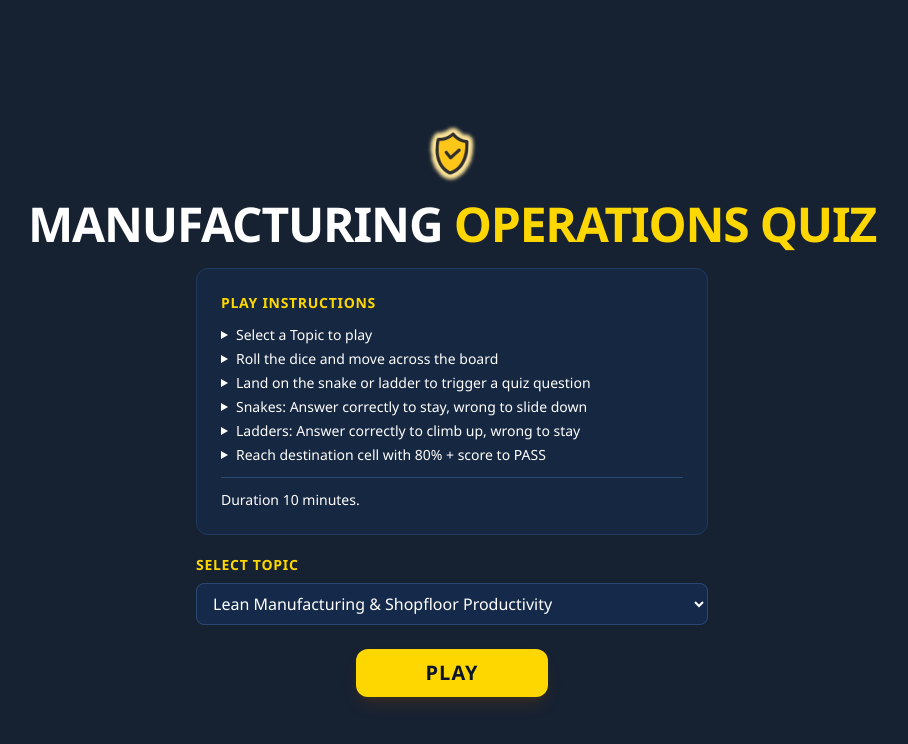
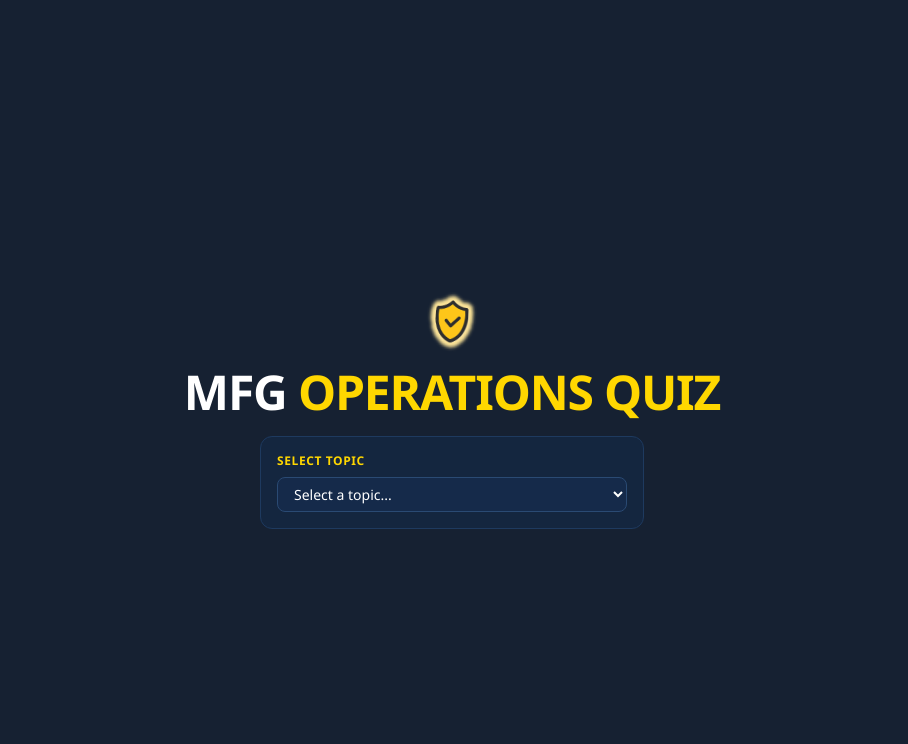
Before and after one commit to Prabhushapure/mfg-ops-quiz, a React (Vite) app: page / in a window 1280 px wide. Shown: the top 744 px of the page, without its empty margins (188-1096 px from the left). Built offline with nearby package versions, Linux system fonts and the light colour scheme.

Commit message:
select topic style update

```diff
--- a/index.html
+++ b/index.html
@@ -8,7 +8,7 @@
       name="description"
       content="A gamified Snakes & Ladders quiz on manufacturing operations for industrial workers."
     />
-    <title>Manufacturing Operations Quiz</title>
+    <title>MFG Operations Quiz</title>
   </head>
   <body>
     <div id="root"></div>
--- a/src/App.tsx
+++ b/src/App.tsx
@@ -96,7 +96,9 @@ export default function App() {
   const timer = useTimer();
   const dice = useDice();
   const urlTopic = useMemo(() => parseTopicFromUrlParam(topicParam), [topicParam]);
-  const selectedTopicLabel = TOPIC_KEY_TO_LABEL[selectedTopic];
+  const selectedTopicLabel = selectedTopic
+    ? TOPIC_KEY_TO_LABEL[selectedTopic]
+    : "";
 
   useEffect(() => {
     if (urlTopic) {
@@ -137,6 +139,7 @@ export default function App() {
   }, [showSplash]);
 
   const onStartGame = useCallback(() => {
+    if (!selectedTopic) return;
     startGame(selectedTopic);
     timer.start();
   }, [startGame, selectedTopic, timer]);
--- a/src/components/GameTitle.tsx
+++ b/src/components/GameTitle.tsx
@@ -7,7 +7,7 @@ export default function GameTitle({ className = "" }: GameTitleProps) {
     <h1
       className={`font-heading text-4xl sm:text-5xl font-semibold text-white tracking-tight text-center whitespace-nowrap ${className}`}
     >
-      MANUFACTURING <span className="text-safety-yellow">OPERATIONS QUIZ</span>
+      MFG <span className="text-safety-yellow">OPERATIONS QUIZ</span>
     </h1>
   );
 }
--- a/src/components/StartScreen.tsx
+++ b/src/components/StartScreen.tsx
@@ -1,14 +1,38 @@
+import { useState } from "react";
 import { motion } from "framer-motion";
 import GameTitle from "@/components/GameTitle";
 import type { GameTopic } from "@/hooks/useGameState";
 import { assetUrl } from "@/lib/assets";
 
 interface StartScreenProps {
-  selectedTopic: GameTopic;
+  selectedTopic: GameTopic | null;
   onTopicChange: (topic: GameTopic) => void;
   onStart: () => void;
   disableTopicSelection?: boolean;
 }
+
+const TOPIC_OPTIONS: { value: GameTopic; label: string }[] = [
+  {
+    value: "lean-manufacturing-shopfloor-productivity",
+    label: "Lean Manufacturing & Shopfloor Productivity",
+  },
+  {
+    value: "machine-operations-maintenance-awareness",
+    label: "Machine Operations & Maintenance Awareness",
+  },
+  {
+    value: "production-operations-materials-flow",
+    label: "Production Operations & Materials Flow",
+  },
+  {
+    value: "quality-control-defect-prevention",
+    label: "Quality Control & Defect Prevention",
+  },
+  {
+    value: "shopfloor-safety-industrial-ehs",
+    label: "Shopfloor Safety & Industrial EHS",
+  },
+];
 
 export default function StartScreen({
   selectedTopic,
@@ -16,6 +40,24 @@ export default function StartScreen({
   onStart,
   disableTopicSelection = false,
 }: StartScreenProps) {
+  const [isFlipped, setIsFlipped] = useState(disableTopicSelection);
+
+  const handleChangeTopic = () => {
+    if (disableTopicSelection) return;
+    setIsFlipped(false);
+  };
+
+  const selectedTopicLabel = TOPIC_OPTIONS.find(
+    (option) => option.value === selectedTopic
+  )?.label;
+
+  const handleTopicChange = (e: React.ChangeEvent<HTMLSelectElement>) => {
+    const value = e.target.value as GameTopic;
+    if (!value) return;
+    onTopicChange(value);
+    setIsFlipped(true);
+  };
+
   return (
     <motion.div
       initial={{ opacity: 0 }}
@@ -29,7 +71,13 @@ export default function StartScreen({
           transition={{ duration: 2, repeat: Infinity, ease: "easeInOut" }}
           className="mb-0 leading-none"
         >
-          <img src={assetUrl("logo.png")} alt="Shield logo" width={88} height={88} className="mx-auto h-20 w-20 sm:h-24 sm:w-24" />
+          <img
+            src={assetUrl("logo.png")}
+            alt="Shield logo"
+            width={88}
+            height={88}
+            className="mx-auto h-20 w-20 sm:h-24 sm:w-24"
+          />
         </motion.div>
 
         <GameTitle className="mb-5" />
@@ -38,17 +86,57 @@ export default function StartScreen({
           initial={{ scale: 0.8, opacity: 0 }}
           animate={{ scale: 1, opacity: 1 }}
           transition={{ type: "spring", stiffness: 200, damping: 20 }}
-          className="mx-auto w-full max-w-lg"
+          className="mx-auto w-full max-w-md"
+          style={{ perspective: 1200 }}
         >
-        <div className="bg-navy-800/60 rounded-xl p-5 sm:p-6 mb-5 text-left border border-navy-700">
+          <motion.div
+            className="relative w-full"
+            style={{ transformStyle: "preserve-3d" }}
+            animate={{ rotateY: isFlipped ? 180 : 0 }}
+            transition={{ duration: 0.65, ease: [0.4, 0, 0.2, 1] }}
+          >
+            {/* Front — Select Topic */}
+            <div
+              className={`w-full max-w-sm mx-auto bg-navy-800/60 rounded-xl p-4 text-left border border-navy-700 ${
+                isFlipped ? "absolute inset-x-0 top-0" : "relative"
+              }`}
+              style={{ backfaceVisibility: "hidden" }}
+            >
+              <h2 className="font-heading font-bold text-safety-yellow text-xs uppercase tracking-wider mb-2">
+                Select Topic
+              </h2>
+              <select
+                id="topic-select"
+                value={selectedTopic ?? ""}
+                onChange={handleTopicChange}
+                disabled={disableTopicSelection}
+                className="w-full rounded-lg bg-navy-800 border border-navy-600 text-white text-sm px-3 py-1.5 outline-none focus:ring-2 focus:ring-safety-yellow disabled:opacity-60 disabled:cursor-not-allowed"
+              >
+                <option value="" disabled>
+                  Select a topic...
+                </option>
+                {TOPIC_OPTIONS.map((option) => (
+                  <option key={option.value} value={option.value}>
+                    {option.label}
+                  </option>
+                ))}
+              </select>
+            </div>
+
+            {/* Back — Play Instructions */}
+            <div
+              className={`w-full bg-navy-800/60 rounded-xl p-5 sm:p-6 text-left border border-navy-700 ${
+                isFlipped ? "relative" : "absolute inset-x-0 top-0"
+              }`}
+              style={{
+                backfaceVisibility: "hidden",
+                transform: "rotateY(180deg)",
+              }}
+            >
               <h2 className="font-heading font-bold text-safety-yellow text-sm uppercase tracking-wider mb-3">
                 Play Instructions
               </h2>
               <ul className="space-y-1 text-sm leading-5 text-white">
-            <li className="flex gap-2">
-              <span className="mt-1.5 inline-block h-0 w-0 shrink-0 border-y-[4px] border-y-transparent border-l-[7px] border-l-white" />
-              Select a Topic to play
-            </li>
                 <li className="flex gap-2">
                   <span className="mt-1.5 inline-block h-0 w-0 shrink-0 border-y-[4px] border-y-transparent border-l-[7px] border-l-white" />
                   Roll the dice and move across the board
@@ -73,50 +161,34 @@ export default function StartScreen({
               <div className="mt-3 pt-3 border-t border-navy-600 text-sm text-white">
                 Duration 10 minutes.
               </div>
+
+              {selectedTopicLabel && (
+                <div className="mt-4 text-center text-sm">
+                  <p className="text-white">{selectedTopicLabel}</p>
+                  {!disableTopicSelection && (
+                    <button
+                      type="button"
+                      onClick={handleChangeTopic}
+                      className="mt-1 text-safety-yellow hover:text-yellow-400 underline underline-offset-2 transition-colors"
+                    >
+                      Change topic
+                    </button>
+                  )}
                 </div>
-
-        <div className="mb-6 text-left">
-          <label
-            htmlFor="topic-select"
-            className="block font-heading font-bold text-safety-yellow text-sm uppercase tracking-wider mb-2"
-          >
-            Select Topic
-          </label>
-          <select
-            id="topic-select"
-            value={selectedTopic}
-            onChange={(e) => onTopicChange(e.target.value as GameTopic)}
-            disabled={disableTopicSelection}
-            className="w-full rounded-lg bg-navy-800 border border-navy-600 text-white px-3 py-2 outline-none focus:ring-2 focus:ring-safety-yellow disabled:opacity-60 disabled:cursor-not-allowed"
-          >
-            <option value="lean-manufacturing-shopfloor-productivity">
-              Lean Manufacturing & Shopfloor Productivity
-            </option>
-            <option value="machine-operations-maintenance-awareness">
-              Machine Operations & Maintenance Awareness
-            </option>
-            <option value="production-operations-materials-flow">
-              Production Operations & Materials Flow
-            </option>
-            <option value="quality-control-defect-prevention">
-              Quality Control & Defect Prevention
-            </option>
-            <option value="shopfloor-safety-industrial-ehs">
-              Shopfloor Safety & Industrial EHS
-            </option>
-          </select>
-        </div>
+              )}
 
               <motion.button
                 onClick={onStart}
-          className="w-full max-w-[12rem] px-8 py-2.5 bg-safety-yellow text-navy-950 font-heading font-black text-xl rounded-xl
+                className="mt-4 w-full px-8 py-2.5 bg-safety-yellow text-navy-950 font-heading font-black text-xl rounded-xl
                            shadow-lg shadow-yellow-900/30 hover:bg-yellow-400 active:bg-yellow-500
                            transition-colors uppercase tracking-wider"
-          whileHover={{ scale: 1.05 }}
-          whileTap={{ scale: 0.95 }}
+                whileHover={{ scale: 1.02 }}
+                whileTap={{ scale: 0.98 }}
               >
                 Play
               </motion.button>
+            </div>
+          </motion.div>
         </motion.div>
       </div>
     </motion.div>
--- a/src/hooks/useGameState.ts
+++ b/src/hooks/useGameState.ts
@@ -60,9 +60,7 @@ const initialState: GameState = {
 
 export function useGameState() {
   const [state, setState] = useState<GameState>(initialState);
-  const [selectedTopic, setSelectedTopic] = useState<GameTopic>(
-    "lean-manufacturing-shopfloor-productivity"
-  );
+  const [selectedTopic, setSelectedTopic] = useState<GameTopic | null>(null);
   const movingRef = useRef(false);
 
   const startGame = useCallback((topic: GameTopic) => {
@@ -132,6 +130,7 @@ export function useGameState() {
       // Check for snake or ladder
       const snake = getSnakeAt(newPos);
       const ladder = getLadderAt(newPos);
+      if (!selectedTopic) return;
       const selectedQuestions = questionBank[selectedTopic] ?? [];
 
       if (snake) {
```
Lines whose indentation alone changed are shown as unchanged.
